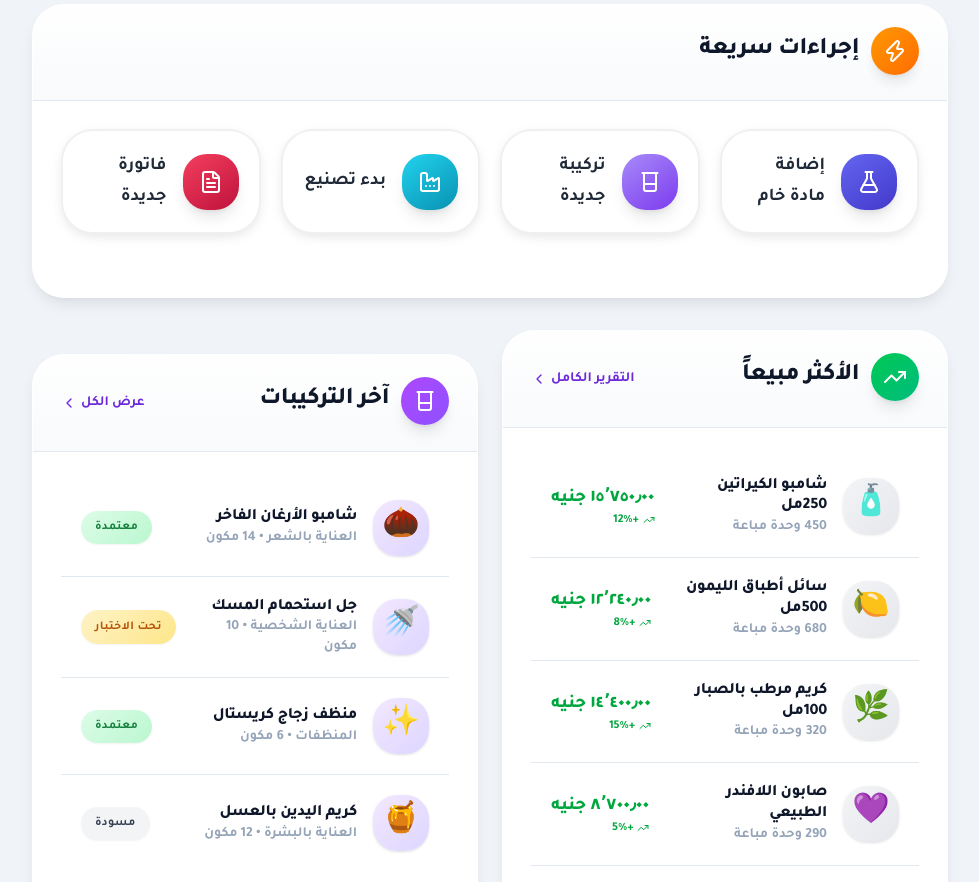
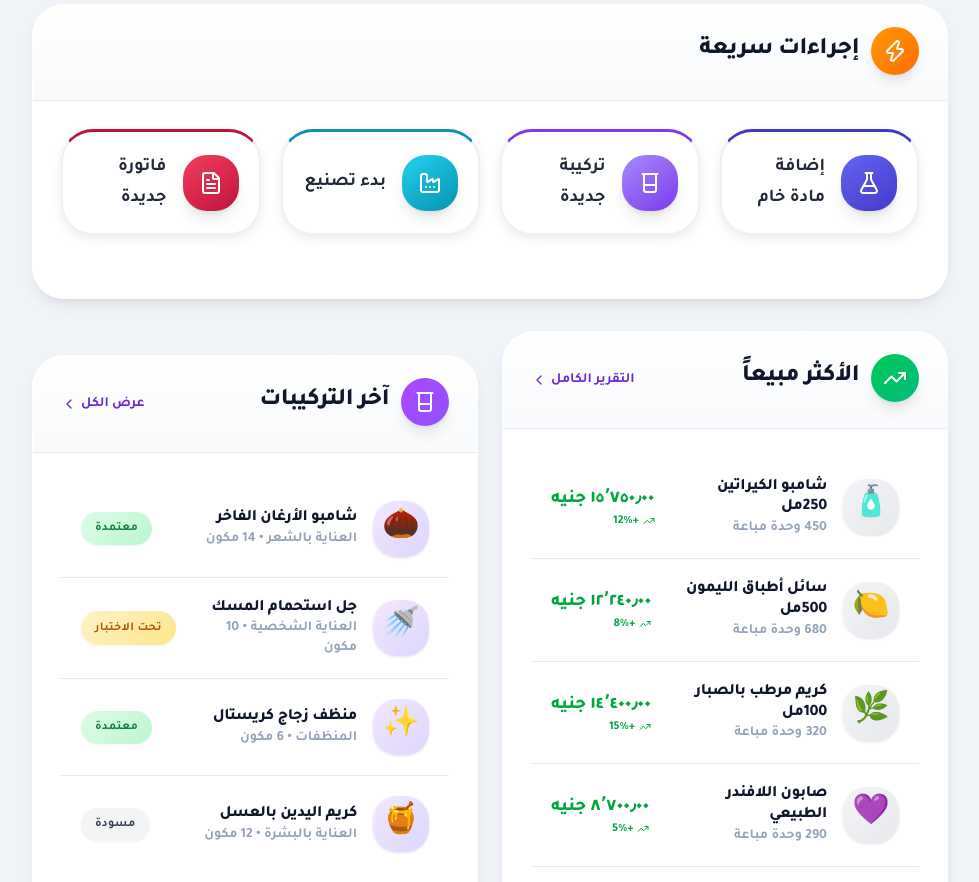
Before and after one commit to fantazia1110-design/BRAVO-new-sestym-, a Next.js app: page / in a window 1280 px wide. Shown: the part 860-1742 px from the top of the page, without its empty margins (0-979 px from the left). Built offline with nearby package versions, Linux system fonts and the light colour scheme.

Commit message:
feat: colored top border on quick action cards matching section color
Co-authored-by: arena-agent <297053741+arena-agent@users.noreply.github.com>

```diff
--- a/src/app/page.tsx
+++ b/src/app/page.tsx
@@ -120,6 +120,7 @@ function QuickActionLink({ action, index }: { action: typeof quickActions[number
         border: hov ? '1.5px solid rgba(255,255,255,0.3)' : '2px solid rgba(0,0,0,0.06)',
         cursor: 'pointer',
         color: hov ? '#ffffff' : '#1f2937',
+        borderTop: hov ? 'none' : `3px solid ${action.color}`,
       } as React.CSSProperties}
       onMouseEnter={() => setHov(true)}
       onMouseLeave={() => setHov(false)}
```
